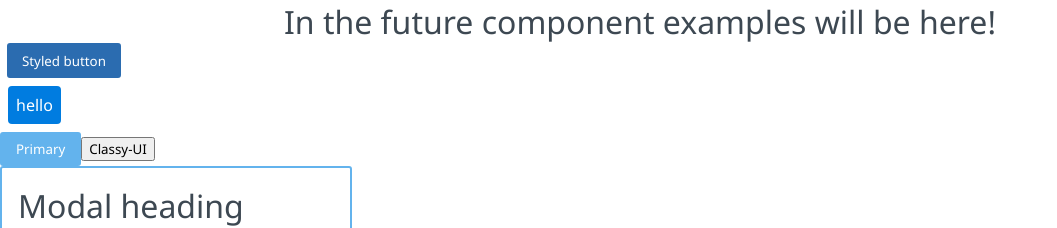
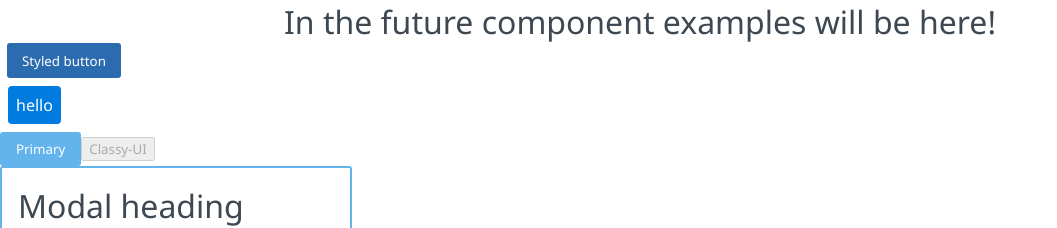
Before and after one commit to peeweetje/Design-system-with-Storybook-styled-components-styled-system, a React (Create React App) app: page / in a window 1280 px wide. Shown: the top 228 px of the page, without its empty margins (0-1057 px from the left). Built offline with nearby package versions, Linux system fonts and the light colour scheme; what classy-ui would draw is missing.

Commit message:
Feature: add story.

```diff
--- a/src/App.tsx
+++ b/src/App.tsx
@@ -9,7 +9,7 @@ import {
   BreadCrumb,
   BreadcrumbPortal,
 } from "./components/breadcrumb/BreadCrumb";
-import Button from "./components/classy-ui-button/classy-ui-button";
+import ClassyButton from "./components/classy-ui-button/classy-ui-button";
 
 const App: FC = () => {
   const [showModal, setModal] = useState(false);
@@ -37,7 +37,7 @@ const App: FC = () => {
       <ButtonStyledSystem onClick={closeModal} variant="primary">
         Primary
       </ButtonStyledSystem>
-      <Button disabled={false}>Classy-UI</Button>
+      <ClassyButton disabled={true}>Classy-UI</ClassyButton>
       {!showModal && (
         <Modal onClick={openModal}>
           <HeadingStyling>Modal heading</HeadingStyling>
--- a/src/components/classy-ui-button/classy-ui-button.tsx
+++ b/src/components/classy-ui-button/classy-ui-button.tsx
@@ -1,5 +1,5 @@
 import React, { FC, ReactNode } from "react";
-import { c, hover } from "classy-ui/macro";
+import { c, hover, disabled } from "classy-ui/macro";
 
 export interface ButtonProps {
   children?: ReactNode | null;
@@ -7,13 +7,16 @@ export interface ButtonProps {
   className?: string;
 }
 
-const baseButton = c(
+export const baseButton = c(
+  "w-24",
   "p-2",
   "border-0",
   "bg-blue-500",
   "color-white",
   "rounded-sm",
-  hover("bg-blue-600")
+  "justify-center",
+  hover("bg-blue-600"),
+  disabled("opacity-50")
 );
 
 export const ClassyButton: FC<ButtonProps> = ({
```
Also changed, not shown: 1 other file (tests, documents, lock files or other folders).
